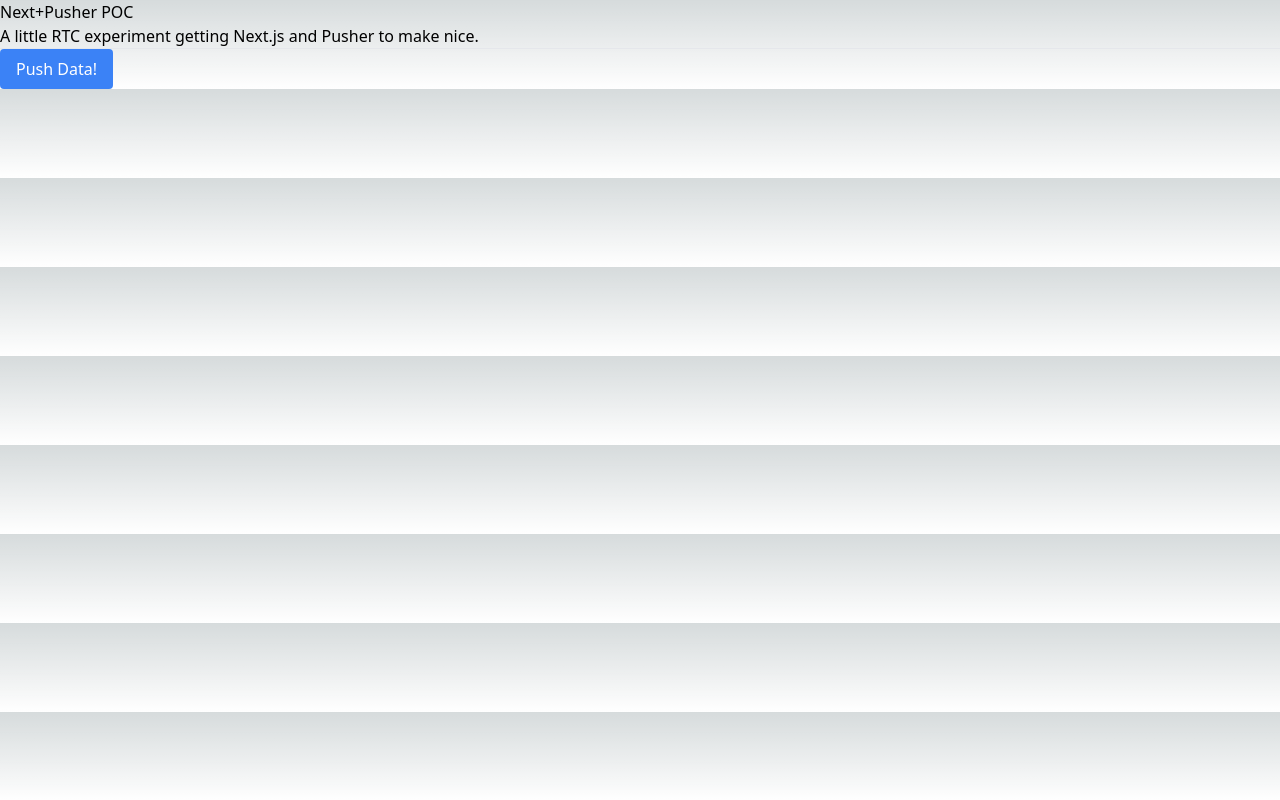
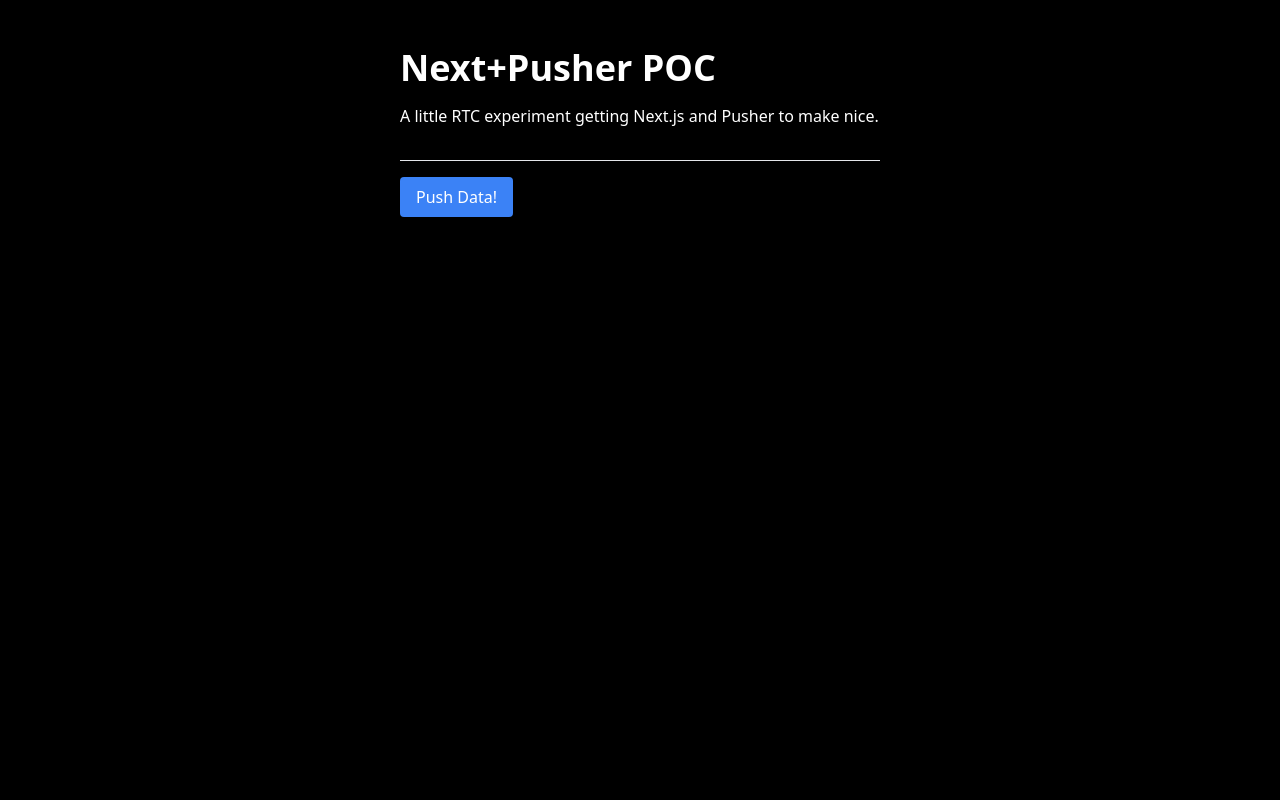
Before and after one commit to phillipluther/next-pusher-play, a Next.js app: page / in a window 1280 px wide. Built offline with nearby package versions, Linux system fonts and the light colour scheme; no server answers.

Commit message:
ah, there we go -- needed the REST+JS pusher SDKs

```diff
--- a/app/api/push-test/route.ts
+++ b/app/api/push-test/route.ts
@@ -1,13 +1,21 @@
-import Pusher from 'pusher-js';
+import Pusher from 'pusher';
 
-const channels = new Pusher('1e27ccd9c9f02d89f97b', {
-  cluster: 'us3',
+const {
+  APP_ID: appId,
+  KEY: key,
+  SECRET: secret,
+  CLUSTER: cluster,
+} = process.env;
+
+const channels = new Pusher({
+  appId,
+  key,
+  secret,
+  cluster,
 });
 
-const channel = channels.subscribe('private-channel-name');
-
 export async function POST(req: Request) {
-  channel.trigger('client-event-name', { message: 'Ok!' });
+  channels.trigger('channel-test-connect', 'event-test-receipt', { message: 'Ok!' });
 
   return new Response(JSON.stringify({ message: 'Event sent' }), {
     status: 200,
--- a/app/globals.css
+++ b/app/globals.css
@@ -3,17 +3,9 @@
 @tailwind utilities;
 
 :root {
-  --foreground-rgb: 0, 0, 0;
-  --background-start-rgb: 214, 219, 220;
-  --background-end-rgb: 255, 255, 255;
-}
-
-@media (prefers-color-scheme: dark) {
-  :root {
-    --foreground-rgb: 255, 255, 255;
-    --background-start-rgb: 0, 0, 0;
-    --background-end-rgb: 0, 0, 0;
-  }
+  --foreground-rgb: 255, 255, 255;
+  --background-start-rgb: 0, 0, 0;
+  --background-end-rgb: 0, 0, 0;
 }
 
 body {
--- a/app/page.tsx
+++ b/app/page.tsx
@@ -5,20 +5,7 @@
 import { initPusher, pushData } from '@/lib/pusher';
 
 export default function Home() {
-  const sub = useCallback(() => {
-    const channels = new Pusher('1e27ccd9c9f02d89f97b', {
-      cluster: 'us3',
-    });
-
-    // channels get created when needed; any name will work
-    const channel = channels.subscribe('private-channel-name');
-
-    channel.bind('event-name', function (data: unknown) {
-      console.log('Pusher event received', data)
-    });
-
-    console.log('Pusher initialized');
-  }, []);
+  const sub = useCallback(initPusher, []);
 
   function relayData() {
     pushData({
@@ -30,11 +17,11 @@
   useEffect(sub);
 
   return (
-    <main>
-      <h1>Next+Pusher POC</h1>
+    <main className="max-w-xl mx-auto p-12">
+      <h1 className="text-4xl font-bold mb-4">Next+Pusher POC</h1>
       <p>A little RTC experiment getting Next.js and Pusher to make nice.</p>
 
-      <hr />
+      <hr className="mt-8 mb-4" />
 
       <button className="px-4 py-2 bg-blue-500 text-white rounded" onClick={relayData}>
         Push Data!
--- a/lib/pusher.ts
+++ b/lib/pusher.ts
@@ -6,10 +6,11 @@
   });
 
   // channels get created when needed; any name will work
-  const channel = channels.subscribe('private-channel-name');
+  const channel = channels.subscribe('channel-test-connect');
 
-  channel.bind('client-event-name', function (data: unknown) {
+  channel.bind('event-test-receipt', function (data: unknown) {
     console.log('Pusher event received', data)
+    alert('Got it!');
   });
 
   console.log('Pusher initialized');
--- a/package.json
+++ b/package.json
@@ -16,7 +16,9 @@
     "eslint": "8.50.0",
     "eslint-config-next": "13.5.2",
     "next": "13.5.2",
+    "node-fetch": "^3.3.2",
     "postcss": "8.4.30",
+    "pusher": "^5.1.3",
     "pusher-js": "^8.3.0",
     "react": "18.2.0",
     "react-dom": "18.2.0",
```
Also changed, not shown: 1 other file (tests, documents, lock files or other folders).
